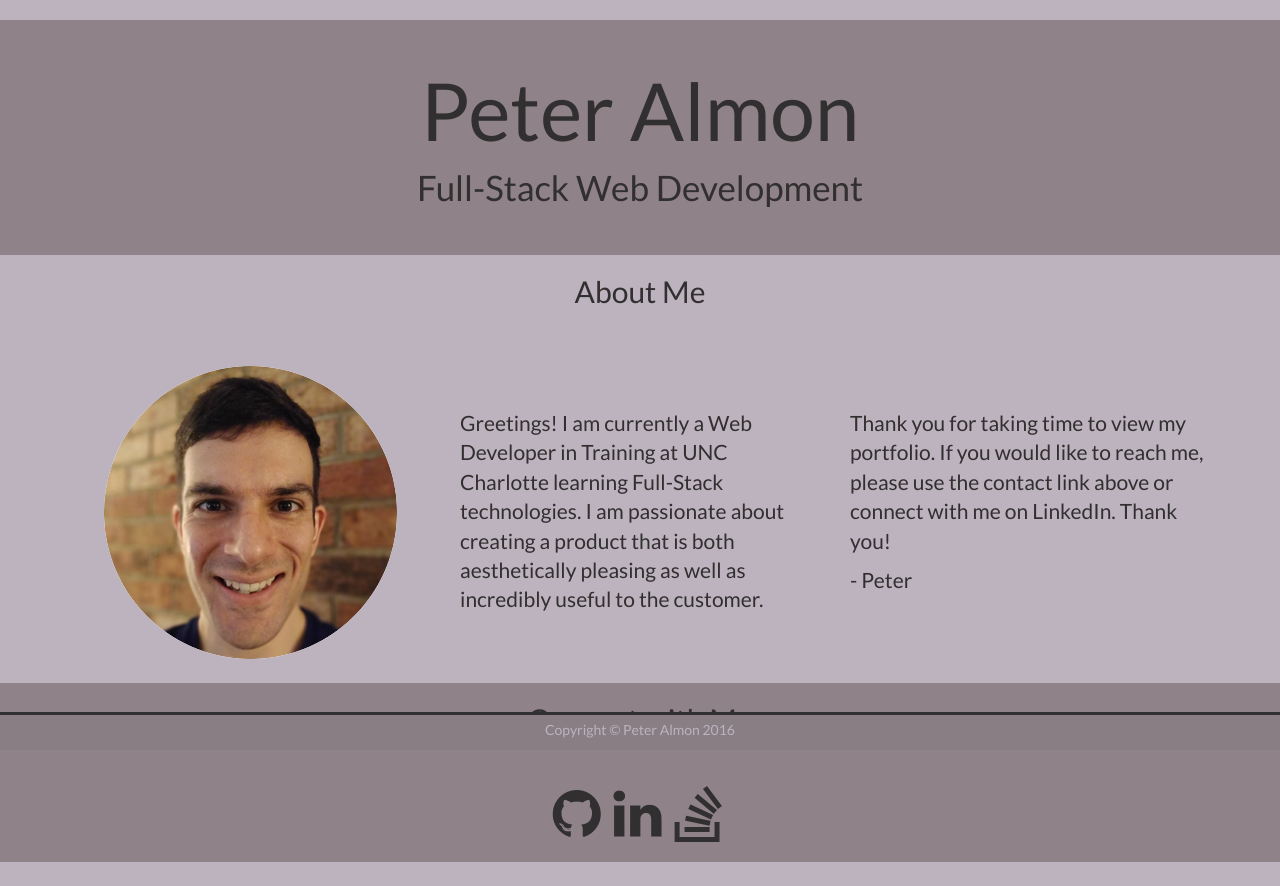
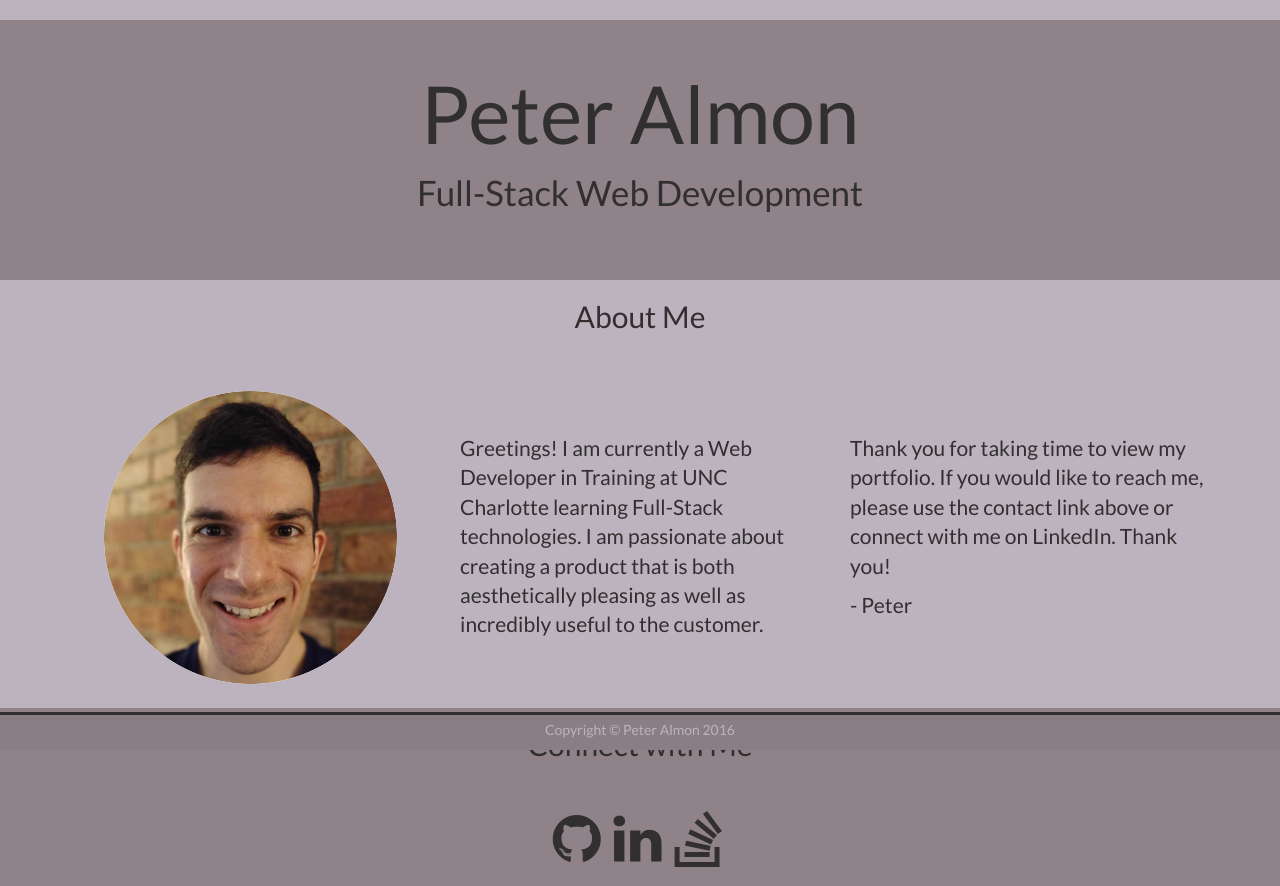
Before and after one commit to mtpetros/Bootstrap-Portfolio, a PHP site: page / in a window 1280 px wide. Shown: the part 50-936 px from the top of the page. Before the commit the page ends 912 px from the top, so only its background shows below. Run offline with PHP 8.4, Linux system fonts and the light colour scheme.

Commit message:
fixed jumbotron

```diff
--- a/css/tweaks.css
+++ b/css/tweaks.css
@@ -26,14 +26,13 @@ body {
     text-align: center;
     background-color: #8F8289;
     color: #312F2F;
-    height: 235px;
     margin-bottom: 0px;
 }
 
 .jumbotron h1 {
     font-size: 80px;
     margin-top: 0px;
-    line-height: 85px;
+    line-height: 90px;
 }
 
 .jumbotron .lead {
```
